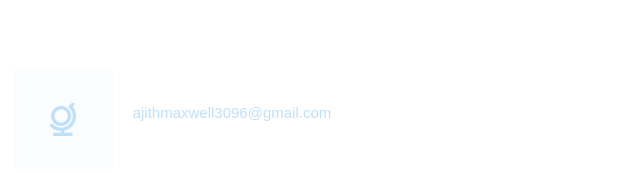
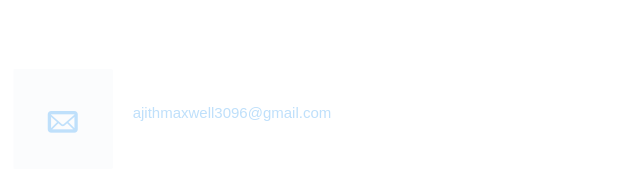
Before and after one commit to Ajithakvp/Portfolio, a plain HTML site: page index.html in a window 1280 px wide. Shown: the part 4853-5027 px from the top of the page, 290-930 px from the left. Drawn offline with Linux system fonts and the light colour scheme; files whose address does not match are found by name; a web font is replaced by a local one.

Commit message:
Update index.html

```diff
--- a/index.html
+++ b/index.html
@@ -590,7 +590,7 @@
 								<div class="colorlib-feature colorlib-feature-sm animate-box"
 									data-animate-effect="fadeInLeft">
 									<div class="colorlib-icon">
-										<i class="icon-globe-outline"></i>
+										<i class="icon-mail"></i>
 									</div>
 									<div class="colorlib-text">
 										<p><a href="mailto:ajithmaxwell3096@gmail.com">ajithmaxwell3096@gmail.com</a>
```
